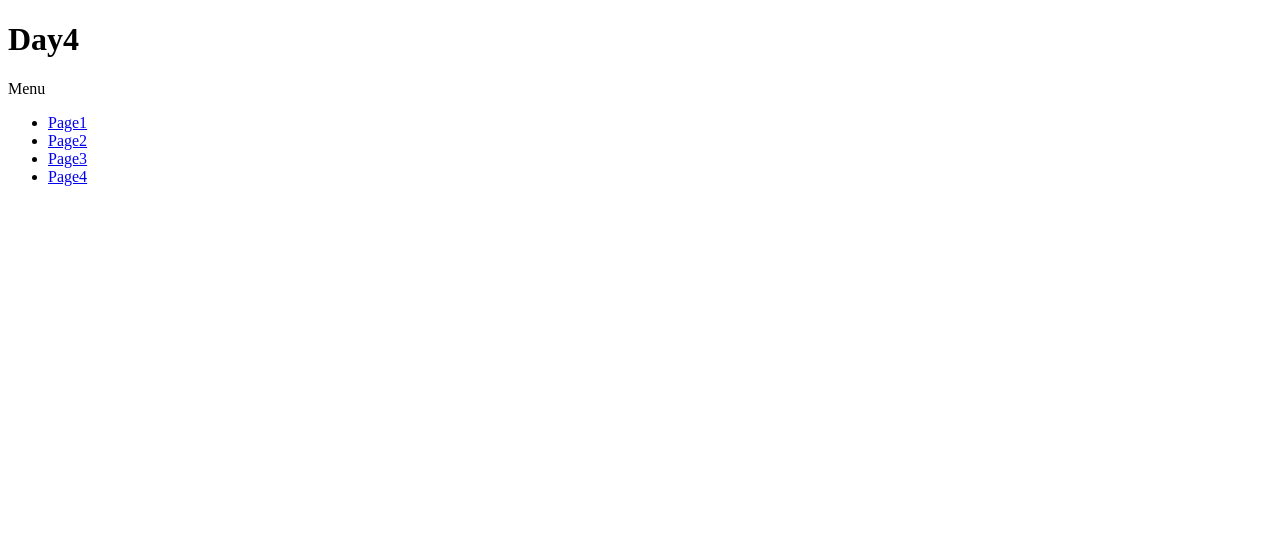
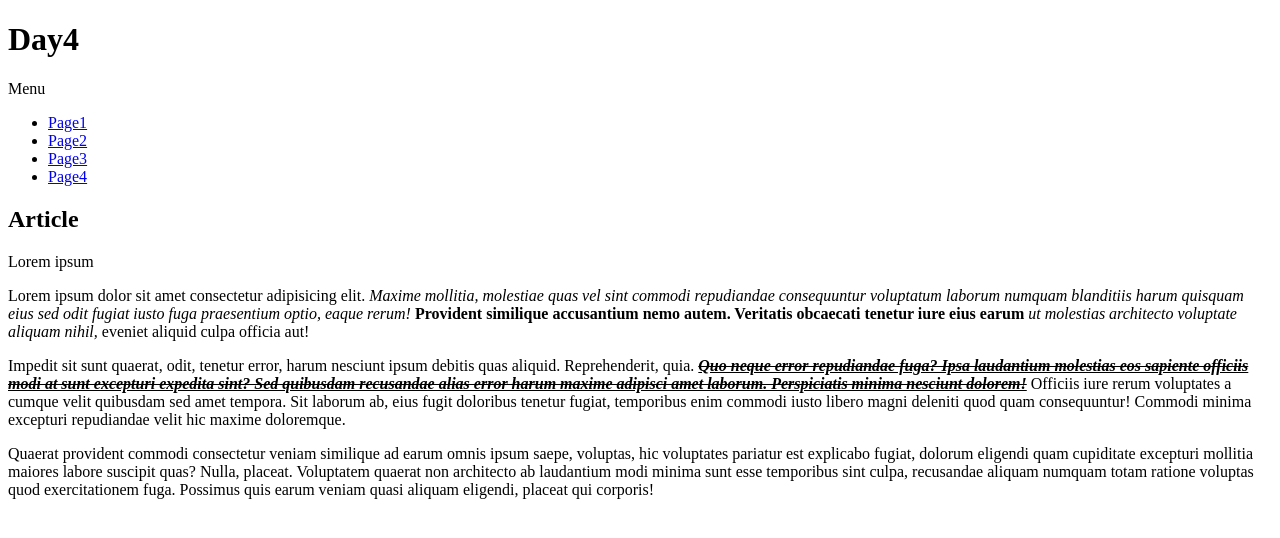
Before and after one commit to AKozhemyako/day4, a plain HTML site: page index.html in a window 1280 px wide. Drawn offline with Linux system fonts and the light colour scheme.

Commit message:
Add article tag

```diff
--- a/index.html
+++ b/index.html
@@ -26,5 +26,32 @@
 			</li>
 		</ul>
 	</section>
+	<article>
+		<h2>Article</h2>
+		<p>Lorem ipsum</p>
+		<p>Lorem ipsum dolor sit amet consectetur adipisicing elit. <em>Maxime mollitia,
+molestiae quas vel sint commodi repudiandae consequuntur voluptatum laborum
+numquam blanditiis harum quisquam eius sed odit fugiat iusto fuga praesentium
+optio, eaque rerum!</em> <strong>Provident similique accusantium nemo autem. Veritatis
+obcaecati tenetur iure eius earum</strong> <i>ut molestias architecto voluptate aliquam
+nihil, </i> eveniet aliquid culpa officia aut!</p>
+<p>Impedit sit sunt quaerat, odit,
+tenetur error, harum nesciunt ipsum debitis quas aliquid. Reprehenderit,
+quia. <em><b><u><s>Quo neque error repudiandae fuga? Ipsa laudantium molestias eos
+sapiente officiis modi at sunt excepturi expedita sint? Sed quibusdam
+recusandae alias error harum maxime adipisci amet laborum. Perspiciatis
+minima nesciunt dolorem!</s></u></b></em> Officiis iure rerum voluptates a cumque velit
+quibusdam sed amet tempora. Sit laborum ab, eius fugit doloribus tenetur
+fugiat, temporibus enim commodi iusto libero magni deleniti quod quam
+consequuntur! Commodi minima excepturi repudiandae velit hic maxime
+doloremque.</p>
+<p> Quaerat provident commodi consectetur veniam similique ad
+earum omnis ipsum saepe, voluptas, hic voluptates pariatur est explicabo
+fugiat, dolorum eligendi quam cupiditate excepturi mollitia maiores labore
+suscipit quas? Nulla, placeat. Voluptatem quaerat non architecto ab laudantium
+modi minima sunt esse temporibus sint culpa, recusandae aliquam numquam
+totam ratione voluptas quod exercitationem fuga. Possimus quis earum veniam
+quasi aliquam eligendi, placeat qui corporis!</p>
+	</article>
 </body>
 </html>
```
